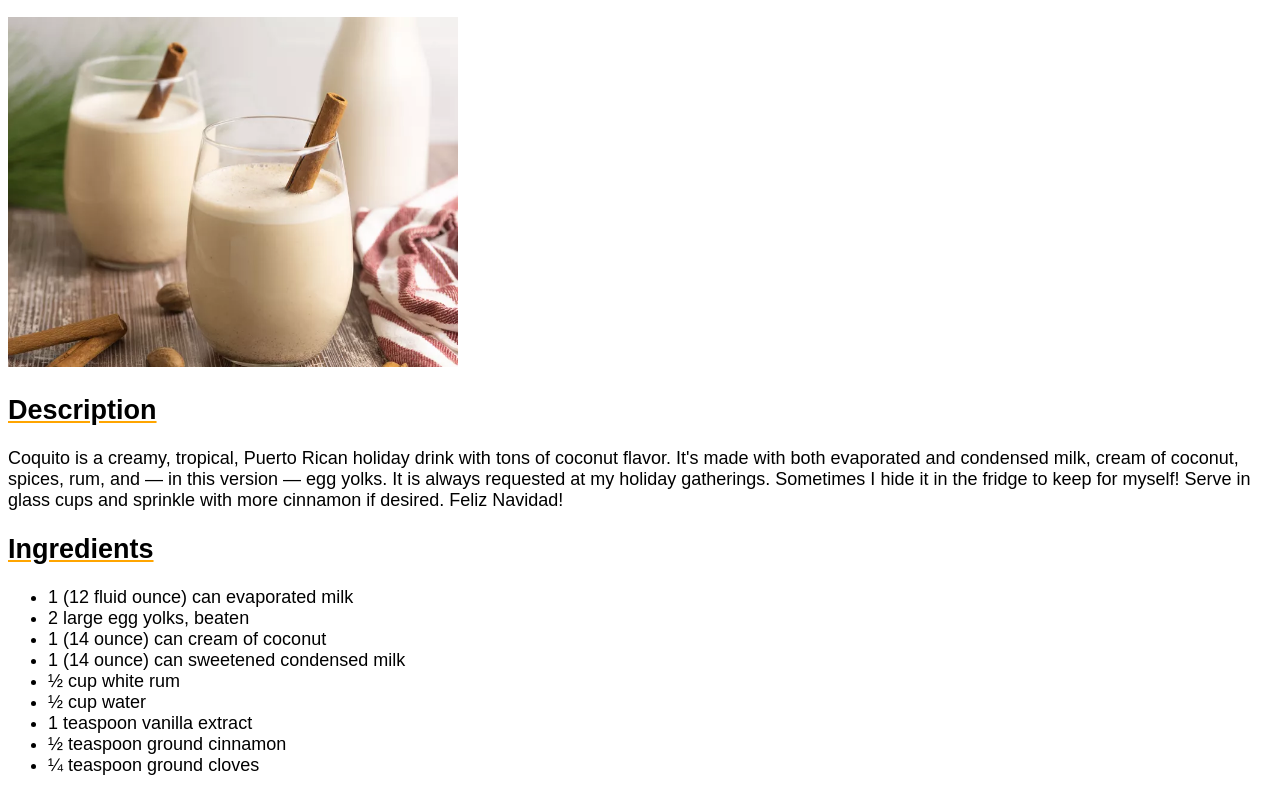
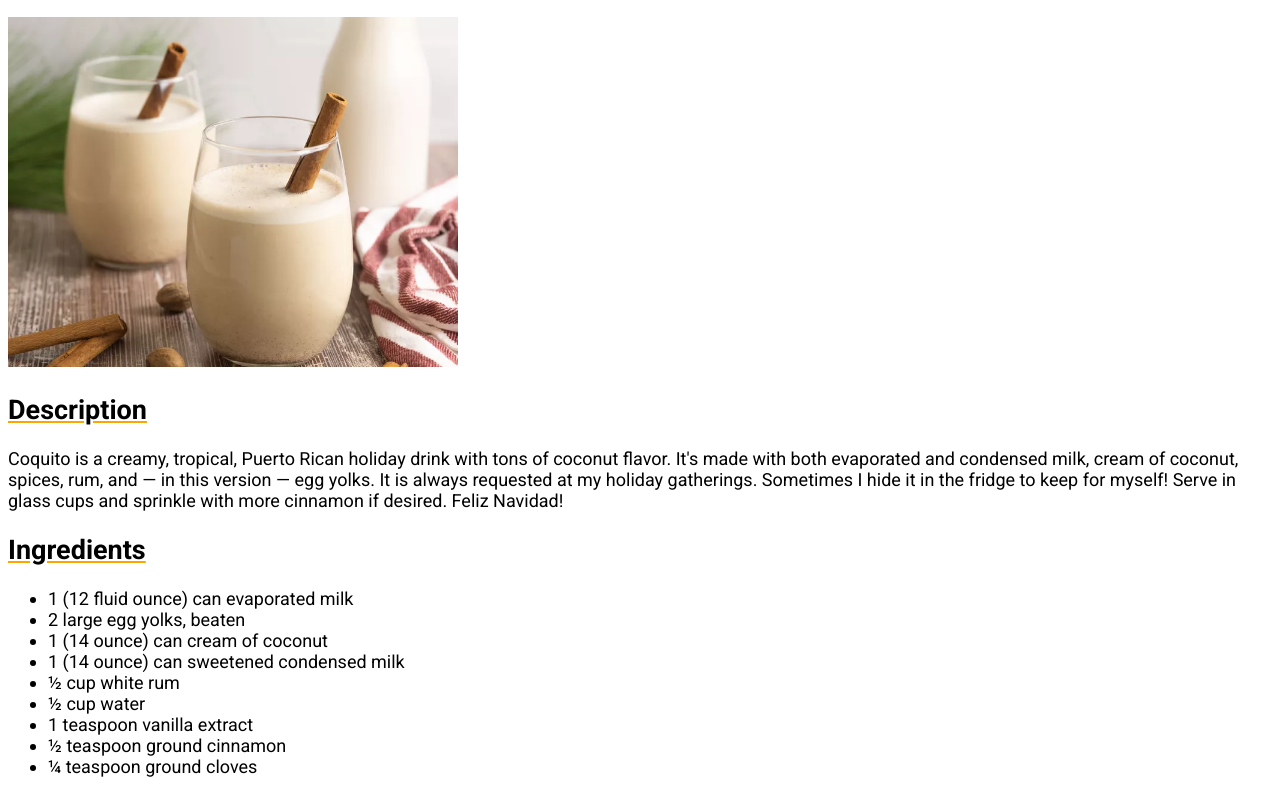
Before and after one commit to putracahyap/odin-recipes, a plain HTML site: page recipes/coquito.html in a window 1280 px wide. Shown: the part 138-928 px from the top of the page. Drawn offline with Linux system fonts and the light colour scheme.

Commit message:
Change font-family
Change font-family to Roboto (from fonts.google.com)

```diff
--- a/recipes/coquito.html
+++ b/recipes/coquito.html
@@ -6,6 +6,9 @@
           content="width=device-width, user-scalable=no, initial-scale=1.0, maximum-scale=1.0, minimum-scale=1.0">
     <meta http-equiv="X-UA-Compatible" content="ie=edge">
     <link rel="stylesheet" href="../styles.css">
+    <link rel="preconnect" href="https://fonts.googleapis.com">
+    <link rel="preconnect" href="https://fonts.gstatic.com" crossorigin>
+    <link href="https://fonts.googleapis.com/css2?family=Roboto:wght@400;700&display=swap" rel="stylesheet">
     <title>Coquito Recipes</title>
 </head>
 <body>
--- a/styles.css
+++ b/styles.css
@@ -1,5 +1,5 @@
 body {
-    font-family: Arial, "sans-serif";
+    font-family: 'Roboto', Arial, "sans-serif";
     font-size: 18px;
 }
 
```
Also changed, not shown: index.html (+3 -0 lines), recipes/cowboy-caviar.html (+3 -0 lines), recipes/tuna-ceviche.html (+3 -0 lines).
